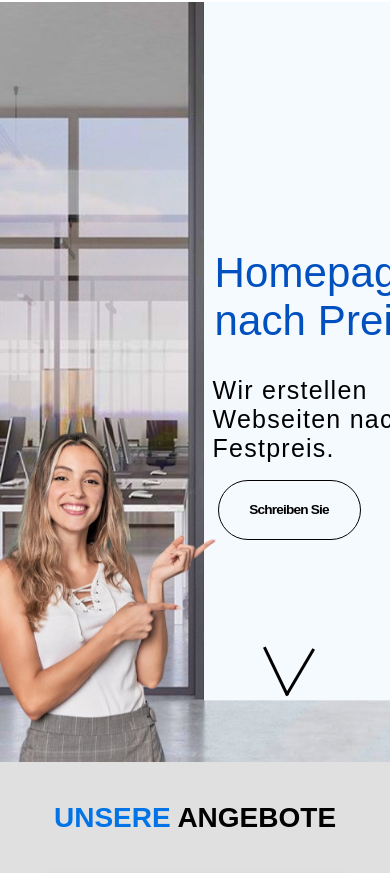
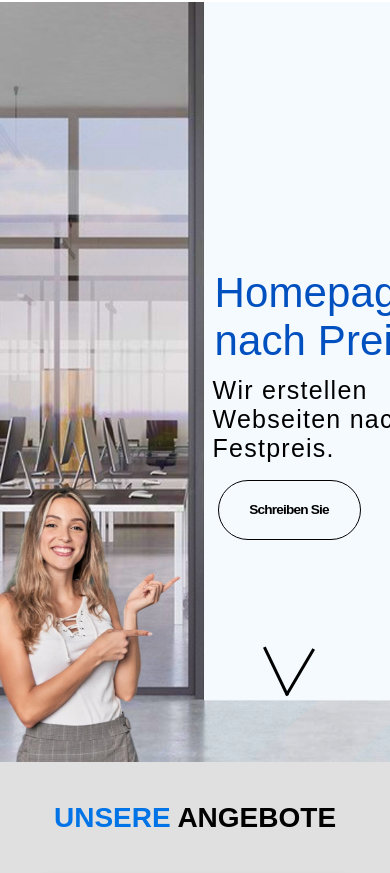
Before and after one commit to AlterEnok/Media-website, a plain HTML site: page index.html in a window 390 px wide. Shown: the part 98-971 px from the top of the page. Drawn offline with Linux system fonts and the light colour scheme; a web font is replaced by a local one.

Commit message:
fixing size

```diff
--- a/css/style.css
+++ b/css/style.css
@@ -694,6 +694,22 @@ body.no-scroll {
     }
 }
 
+@media (min-width: 390px) and (max-width: 430px) {
+    .hero__title {
+        transform: translateY(20px);
+    }
+
+    .hero__image {
+        width: 350%;
+        left: -120px;
+        top: 6vh;
+    }
+
+    .hero__content {
+        transform: translateY(-70px);
+    }
+}
+
 /* ANGEBOT */
 .angebot {
     padding: clamp(40px, 6vw, 80px) 0;
```
